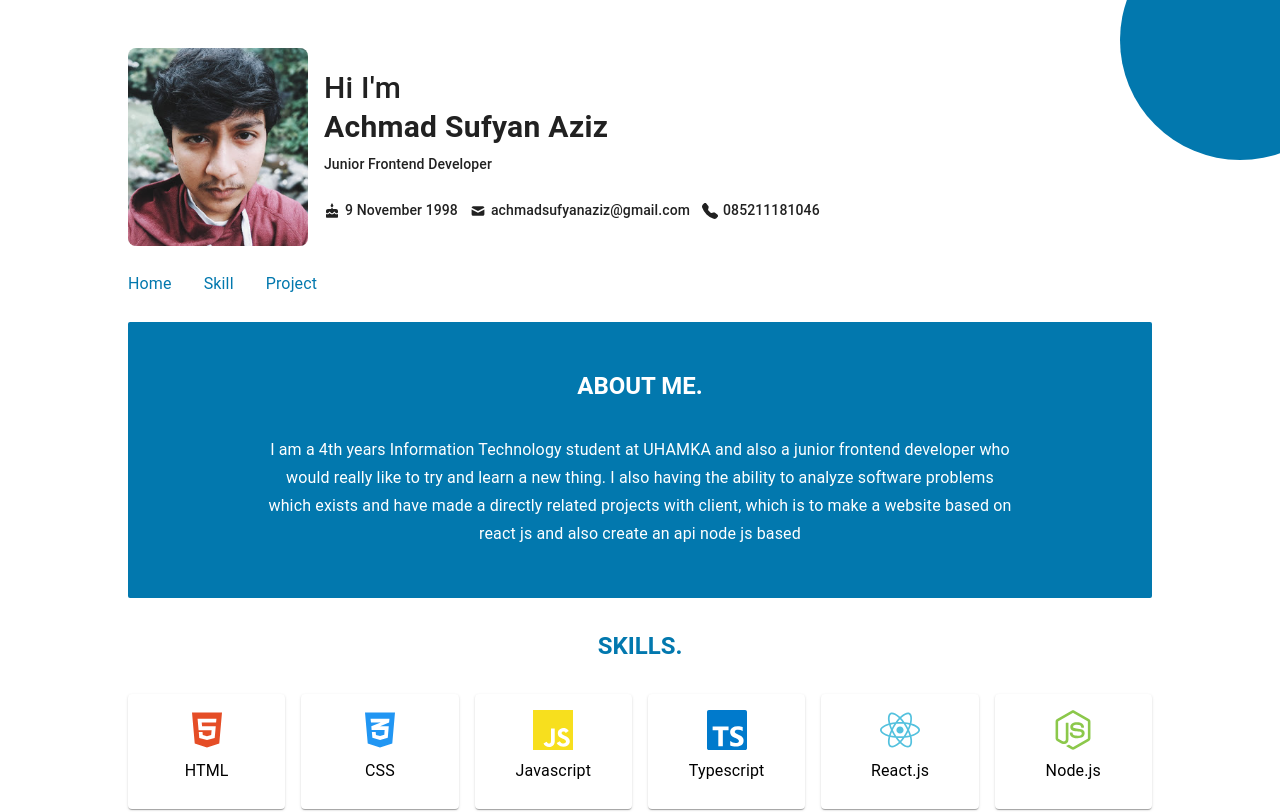
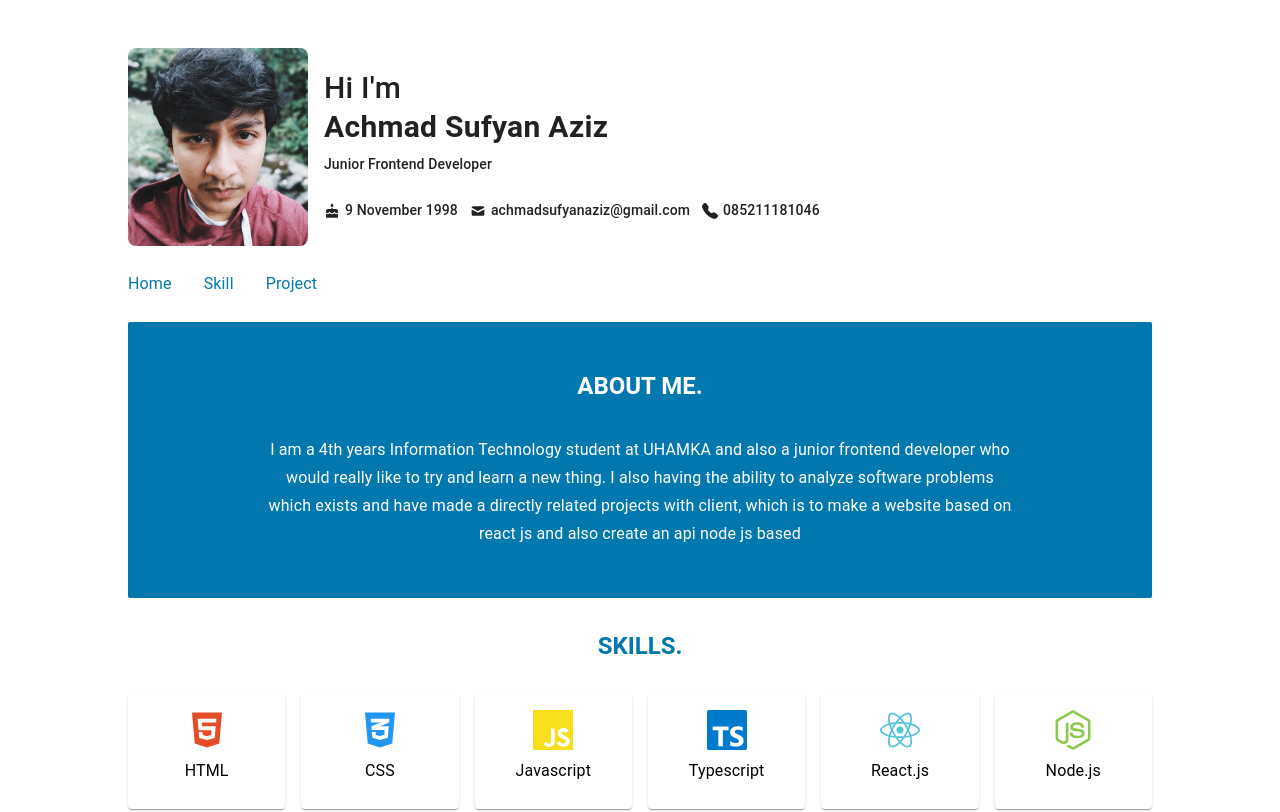
Before and after one commit to sufyanaziz/online-portfolio, a React (Create React App) app: page / in a window 1280 px wide. Shown: the top 812 px of the page. Built offline with nearby package versions, Linux system fonts and the light colour scheme.

Commit message:
comment circle and overflow

```diff
--- a/src/components/Layout/layout.tsx
+++ b/src/components/Layout/layout.tsx
@@ -11,18 +11,18 @@ interface LayoutInterface {
 const LayoutStyled = styled.div<LayoutInterface>`
   position: relative;
   max-width: 100vw;
-  overflow-x: hidden;
   min-height: 100vh;
+  // overflow-x: hidden;
 
-  .circle {
-    position: absolute;
-    background: var(--mainColor);
-    width: ${props => (props.matches ? "240px" : "160px")};
-    height: ${props => (props.matches ? "240px" : "160px")};
-    top: ${props => (props.matches ? "-80px" : "-40px")};
-    right: ${props => (props.matches ? "-80px" : "-40px")};
-    border-radius: 50%;
-  }
+  // .circle {
+  //   position: absolute;
+  //   background: var(--mainColor);
+  //   width: ${props => (props.matches ? "240px" : "160px")};
+  //   height: ${props => (props.matches ? "240px" : "160px")};
+  //   top: ${props => (props.matches ? "-80px" : "-40px")};
+  //   right: ${props => (props.matches ? "-80px" : "-40px")};
+  //   border-radius: 50%;
+  // }
 
   .children {
     margin: ${props =>
@@ -35,7 +35,7 @@ const Layout: React.FC = ({ children }) => {
 
   return (
     <LayoutStyled matches={matches}>
-      <div className="circle" />
+      {/* <div className="circle" /> */}
       <div className="children">{children}</div>
     </LayoutStyled>
   );
```
